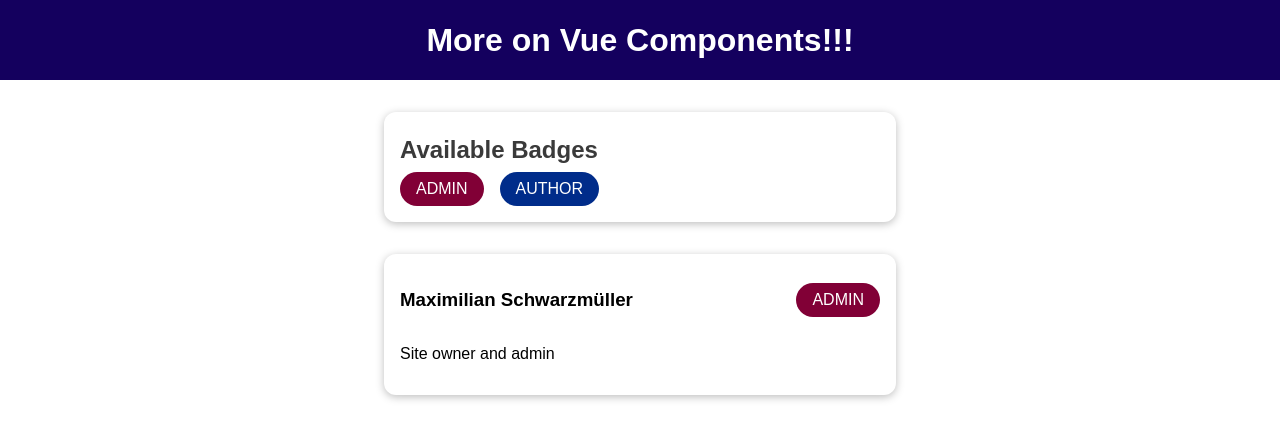
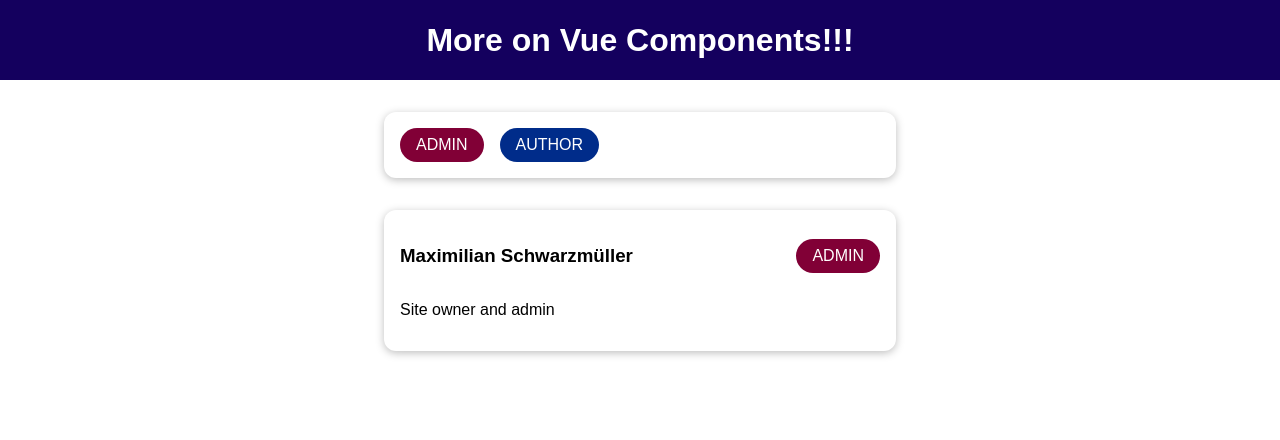
Before and after one commit to JohnCMello/vue-the-complete-guide, a Vue app in the folder section-9/: page / in a window 1280 px wide. Shown: the top 440 px of the page. Built offline with nearby package versions, Linux system fonts and the light colour scheme.

Commit message:
Slots
we can access the slots object through $slots and render elements conditionally
depending on whether they have any content or not.

```diff
--- a/section-9/src/components/BadgeList.vue
+++ b/section-9/src/components/BadgeList.vue
@@ -1,9 +1,9 @@
 <template>
   <section>
     <Card>
-      <template v-slot:header>
+      <!-- <template v-slot:header>
         <h2>Available Badges</h2>
-      </template>
+      </template> -->
 
       <template v-slot:default>
         <ul>
--- a/section-9/src/components/Card.vue
+++ b/section-9/src/components/Card.vue
@@ -1,15 +1,19 @@
 <template>
   <div>
-    <header>
-      <slot name="header" />
+    <header v-if="$slots.header">
+      <slot name="header">
+        <!-- <h2>Default slot content</h2> -->
+      </slot>
     </header>
-    <slot />
+    <slot></slot>
   </div>
 </template>
 
 <script>
 export default {
-  props: ['content'],
+  mounted() {
+    console.log(this.$slots.header);
+  },
 };
 </script>
 
--- a/section-9/src/components/UserInfo.vue
+++ b/section-9/src/components/UserInfo.vue
@@ -1,7 +1,7 @@
 <template>
   <section>
     <Card>
-      <template v-slot:header>
+      <template #header>
         <h3>{{ fullName }}</h3>
         <base-badge :type="role" :caption="role.toUpperCase()"></base-badge>
       </template>
```
